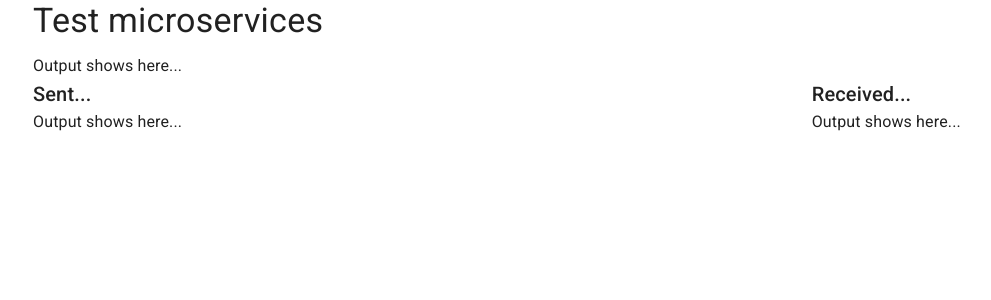
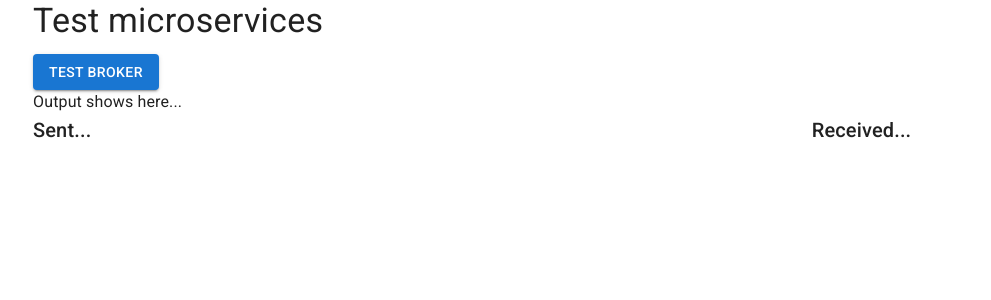
Before and after one commit to XiaoxiaYao/go-microservices, a React (Create React App) app in the folder frontend/: page / in a window 1280 px wide. Shown: the top 300 px of the page, without its empty margins (31-1022 px from the left). Built offline with nearby package versions, Linux system fonts and the light colour scheme.

Commit message:
Call the broker.

```diff
--- a/frontend/src/Api.js
+++ b/frontend/src/Api.js
@@ -1,7 +1,5 @@
 import axios from 'axios';
 
-axios.defaults.baseURL = process.env.BROKER_URL;
+axios.defaults.baseURL = process.env.REACT_APP_BROKER_URL;
 
-export const ping = () => {
-  axios.post('/');
-};
+export const root = () => axios.post('/');
--- a/frontend/src/App.js
+++ b/frontend/src/App.js
@@ -1,3 +1,4 @@
+import { useState } from 'react';
 import {
   Button,
   Typography,
@@ -6,8 +7,26 @@ import {
   Box,
   Grid,
 } from '@mui/material';
+import { root } from './Api';
 
 function App() {
+  const [sentData, setSentData] = useState(null);
+  const [receivedData, setReceivedData] = useState(null);
+
+  const handleTestBroker = () => {
+    testBroker();
+  };
+
+  const testBroker = async () => {
+    setSentData('empty request data.');
+    try {
+      const { data } = await root();
+      setReceivedData(JSON.stringify(data));
+    } catch (error) {
+      console.log(error);
+    }
+  };
+
   return (
     <>
       <CssBaseline />
@@ -15,15 +34,18 @@ function App() {
         <Typography variant="h4" gutterBottom>
           Test microservices
         </Typography>
+        <Button variant="contained" onClick={handleTestBroker}>
+          Test broker
+        </Button>
         <Box>Output shows here...</Box>
         <Grid container spacing={2}>
           <Grid item xs={8}>
             <Typography variant="h6">Sent...</Typography>
-            <Box>Output shows here...</Box>
+            <Box>{sentData}</Box>
           </Grid>
           <Grid item xs={4}>
             <Typography variant="h6">Received...</Typography>
-            <Box>Output shows here...</Box>
+            <Box>{receivedData}</Box>
           </Grid>
         </Grid>
       </Container>
```
Also changed, not shown: 2 other files (tests, documents, lock files or other folders).
